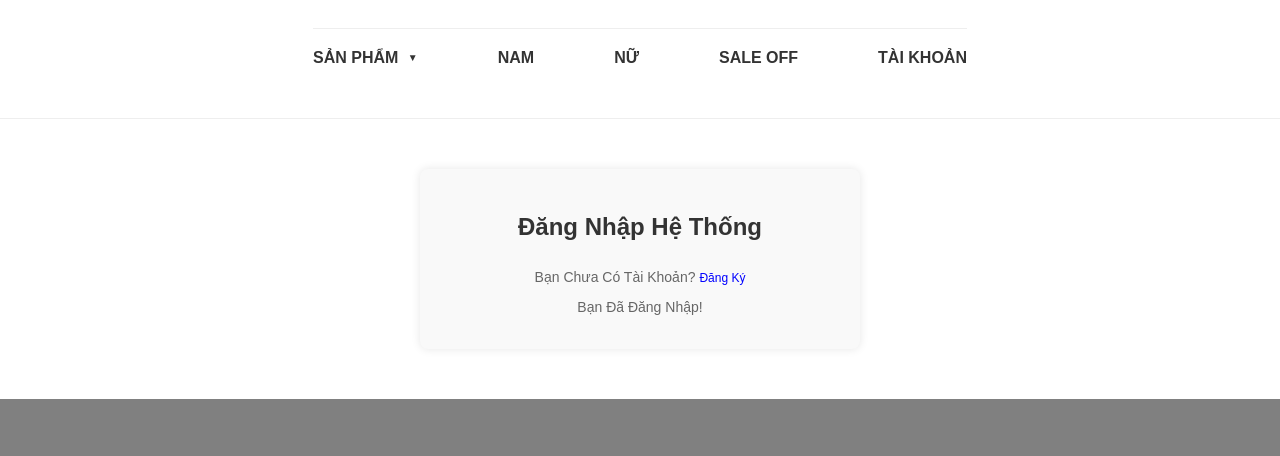
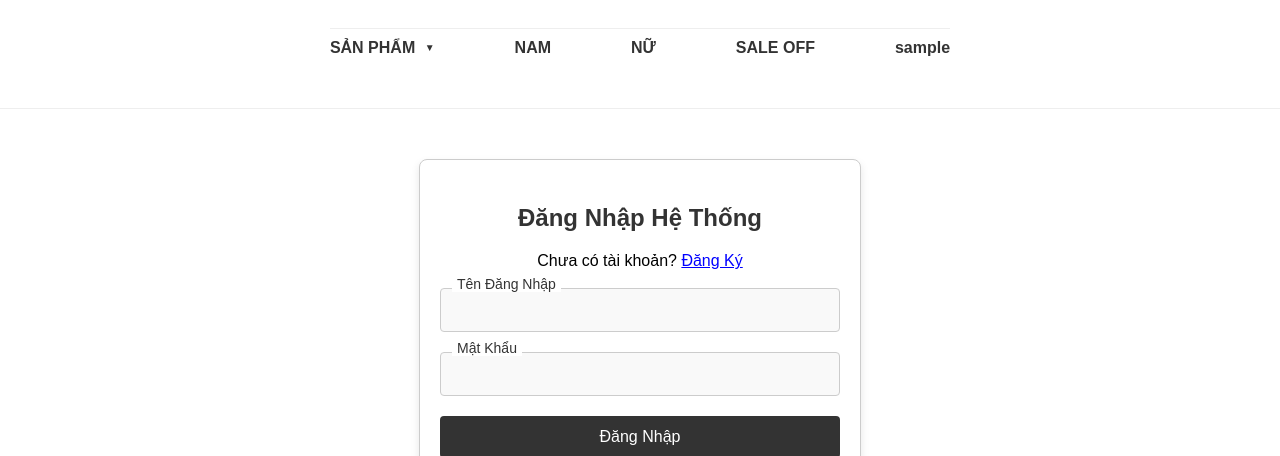
Before and after one commit to thuongrac/nhom2duan1, a PHP site: page /index.php?pg=dangnhap in a window 1280 px wide. Shown: the part 225-681 px from the top of the page. Run offline with PHP 8.4, Linux system fonts and the light colour scheme; the visitor is signed in with stand-in values (Sample User, id 1).

Commit message:
login.php

```diff
--- a/index.php
+++ b/index.php
@@ -15,29 +15,75 @@ $checkMK = 0; // Khởi tạo giá trị cho biến kiểm tra mật khẩu
 $saimatkhau = "";
 $saitaikhoan = "";
 
-// Xử lý đăng nhập
+// Kiểm tra đăng nhập
 if ($_SERVER['REQUEST_METHOD'] === 'POST' && isset($_GET['pg']) && $_GET['pg'] === 'dangnhap') {
-    $taikhoan = trim($_POST['taikhoan']);
-    $matkhau = trim($_POST['matkhau']);
+    $taikhoan = $_POST['taikhoan'];
+    $matkhau = $_POST['matkhau'];
 
     // Kiểm tra tài khoản và mật khẩu
-    $user = check_login($taikhoan, $matkhau); // Hàm check_login kiểm tra thông tin từ cơ sở dữ liệu
+    $user = check_login($taikhoan, $matkhau); // Hàm check_login sẽ trả về thông tin người dùng nếu đúng
 
     if ($user) {
-        // Lưu thông tin người dùng vào session
         $_SESSION['user_id'] = $user['id_user'];
         $_SESSION['taikhoan'] = $user['taikhoan'];
-
-        // Điều hướng về trang chủ sau khi đăng nhập thành công
-        header("Location: index.php");
+        header("Location: index.php"); // Redirect về trang chủ sau khi đăng nhập thành công
         exit();
     } else {
-        $checkMK = 1;
-        $saimatkhau = "Sai tài khoản hoặc mật khẩu.";
+        $checkMK = 1; // Đặt mã lỗi nếu sai mật khẩu
+        $saimatkhau = "Sai mật khẩu";
+    }
+}
+// Phần xử lý đăng ký
+if ($_SERVER['REQUEST_METHOD'] === 'POST' && isset($_GET['pg']) && $_GET['pg'] === 'dangky') {
+    $dienthoai = $_POST['dienthoai'];
+    $taikhoan = $_POST['username'];
+    $matkhau = $_POST['password'];
+    $success = ""; // Biến để lưu thông báo thành công
+
+    // Kiểm tra số điện thoại
+    if (!preg_match('/^0\d{9}$/', $dienthoai)) {
+        $error = "Số điện thoại phải có số 0 ở đầu và đúng 10 số.";
+    }
+
+    // Kiểm tra tài khoản và mật khẩu
+    if (strlen($taikhoan) < 6 || strlen($matkhau) < 6) {
+        $error = "Tên đăng nhập và mật khẩu phải có ít nhất 6 ký tự.";
+    }
+
+    // Kiểm tra xem tài khoản đã tồn tại chưa
+    if (empty($error) && is_username_taken($taikhoan)) {
+        $error = "Tên đăng nhập đã tồn tại.";
+    }
+
+    // Nếu không có lỗi, tiến hành đăng ký
+    if (empty($error)) {
+        // Mã hóa mật khẩu
+        $hashed_password = password_hash($matkhau, PASSWORD_DEFAULT);
+
+        // Thêm vào cơ sở dữ liệu
+        $stmt = pdo_get_connection()->prepare("INSERT INTO user (taikhoan, matkhau, sdt) VALUES (:taikhoan, :matkhau, :dienthoai)");
+        $stmt->bindParam(':taikhoan', $taikhoan);
+        $stmt->bindParam(':matkhau', $hashed_password);
+        $stmt->bindParam(':dienthoai', $dienthoai);
+
+        if ($stmt->execute()) {
+            $success = "Đăng ký thành công! Bạn sẽ được chuyển hướng đến trang đăng nhập trong 3 giây.";
+            // Tạo meta tag để tự động chuyển hướng
+            echo "<meta http-equiv='refresh' content='3;url=index.php?pg=dangnhap'>";
+        } else {
+            $error = "Đăng ký không thành công. Vui lòng thử lại.";
+        }
+    }
+
+    // Hiển thị thông báo lỗi hoặc thành công
+    if (!empty($error)) {
+        echo "<div class='notification error'>$error</div>";
+    } elseif (!empty($success)) {
+        echo "<div class='notification success'>$success</div>";
     }
 }
 
-
+    //////////////////
 if (!isset($_GET['pg'])) {
     include "view/home.php"; // Trang mặc định là home
 } else {
--- a/model/database.php
+++ b/model/database.php
@@ -1,6 +1,6 @@
 <?php
 $servername = "localhost";
-$port = 3307;
+$port = 3306;
 $username = "root";
 $password = "";
 $database = "dulieumau";
--- a/model/user.php
+++ b/model/user.php
@@ -2,19 +2,20 @@
 require_once 'database.php';
 
 function check_login($taikhoan, $matkhau) {
-    global $pdo;
+    // Get the PDO connection
+    $pdo = pdo_get_connection();
 
-    // Dùng prepared statement để tránh SQL Injection
+    // Use prepared statement to prevent SQL Injection
     $stmt = $pdo->prepare("SELECT * FROM user WHERE taikhoan = :taikhoan");
     $stmt->bindParam(':taikhoan', $taikhoan);
     $stmt->execute();
     $user = $stmt->fetch(PDO::FETCH_ASSOC);
 
-    // Kiểm tra nếu người dùng tồn tại và mật khẩu đúng
+    // Check if the user exists and the password is correct
     if ($user && password_verify($matkhau, $user['matkhau'])) {
         return $user;
     }
-    return false; // Trả về false nếu không tìm thấy tài khoản hoặc mật khẩu sai
+    return false; // Return false if no account found or incorrect password
 }
 
 
@@ -24,4 +25,6 @@ function is_username_taken($username) {
     $stmt->execute();
     return $stmt->fetchColumn() > 0; // Trả về true nếu tài khoản đã tồn tại
 }
+
+
 ?>
--- a/public/css/header.css
+++ b/public/css/header.css
@@ -139,3 +139,38 @@
     background-color: #f5f5f5;
     color: #000;
   }
+
+
+  /* .......... */
+  .dropdown {
+    position: relative;
+    display: inline-block;
+}
+
+.dropdown-toggle {
+    cursor: pointer;
+}
+
+.dropdown-menu {
+    display: none; /* Hide dropdown by default */
+    position: absolute;
+    background-color: white;
+    min-width: 160px;
+    box-shadow: 0 2px 8px rgba(0, 0, 0, 0.15);
+    z-index: 1;
+}
+
+.dropdown:hover .dropdown-menu {
+    display: block; /* Show dropdown on hover */
+}
+
+.dropdown-item {
+    padding: 10px 15px;
+    color: #333;
+    text-decoration: none;
+    display: block;
+}
+
+.dropdown-item:hover {
+    background-color: #f1f1f1; /* Change background on hover */
+}
--- a/view/dangnhap.php
+++ b/view/dangnhap.php
@@ -1,19 +1,19 @@
 
 
 <style>
-    /* Tổng quan về phần đăng nhập */
-/* Tổng quan về phần đăng nhập */
+   /* Đặt một số kiểu cho phần chứa biểu mẫu */
    #login {
   width: 100%;
   max-width: 400px;
   margin: 50px auto;
   padding: 20px;
-    background-color: #f9f9f9;
+  border: 1px solid #ccc;
   border-radius: 8px;
-    box-shadow: 0 0 10px rgba(0, 0, 0, 0.1);
+  box-shadow: 0 4px 8px rgba(0, 0, 0, 0.1);
+  background-color: #fff;
 }
 
-#login h3 {
+#login h3.login-title {
   text-align: center;
   font-size: 24px;
   margin-bottom: 20px;
@@ -22,128 +22,147 @@
 
 #login p {
   text-align: center;
+  margin-bottom: 20px;
   font-size: 14px;
-    color: #666;
 }
 
-/* Style cho các nhóm input */
-.form-group-login {
-    margin-bottom: 15px;
-    position: relative;
+#login p a {
+  color: #007bff;
+  text-decoration: none;
 }
 
-/* Style cho các input */
-input[type="text"],
-input[type="password"] {
-    width: 100%;
-    padding: 10px;
-    font-size: 16px;
-    border: 1px solid #ccc;
-    border-radius: 5px;
-    box-sizing: border-box;
-    outline: none;
-    transition: border-color 0.3s;
-}
-
-input[type="text"]:focus,
-input[type="password"]:focus {
-    border-color: #007bff;
-}
-
-/* Style cho các icon mắt */
-.eye {
-    position: absolute;
-    right: 15px;
-    top: 50%;
-    transform: translateY(-50%);
-    cursor: pointer;
-    font-size: 20px;
-    color: #ccc;
-}
-
-/* Style cho nút quên mật khẩu */
-a {
-    font-size: 12px;
-    color: #007bff;
-    text-decoration: none;
-    display: inline-block;
-    margin-top: 10px;
-}
-
-a:hover {
+#login p a:hover {
   text-decoration: underline;
 }
 
-/* Style cho nút đăng nhập */
-.btn-login {
-    margin-top: 20px;
-    text-align: center;
+/* Các nhóm trường nhập liệu */
+.form-group-login {
+  position: relative;
+  margin-bottom: 20px;
 }
-button[type="submit"] {
+
+.form-group-login input {
   width: 100%;
   padding: 12px;
   font-size: 16px;
-    background-color: #007bff; /* Màu xanh chủ đạo */
-    color: white;
+  border: 1px solid #ccc;
+  border-radius: 4px;
+  box-sizing: border-box;
+  background-color: #f9f9f9;
+}
+
+.form-group-login input:focus {
+  border-color: #007bff;
+  outline: none;
+}
+
+.form-group-login label {
+  position: absolute;
+  top: -12px;
+  left: 12px;
+  font-size: 14px;
+  color: #333;
+  background-color: #fff;
+  padding: 0 5px;
+  transition: all 0.2s ease;
+}
+
+/* Hiệu ứng cho input khi có dữ liệu */
+.form-group-login input:focus + label,
+.form-group-login input:not(:focus):not(:placeholder-shown) + label {
+  top: -20px;
+  font-size: 12px;
+  color: #007bff;
+}
+
+/* Nút đăng ký */
+.btn-login button {
+  width: 100%;
+  padding: 12px;
+  font-size: 16px;
+  background-color: #333;
+  color: #fff;
   border: none;
-    border-radius: 5px;
+  border-radius: 4px;
   cursor: pointer;
   transition: background-color 0.3s ease;
 }
 
-button[type="submit"]:hover {
-    background-color: #0056b3; /* Đổi màu khi hover */
+.btn-login button:hover {
+  background-color: #007bff;
 }
 
-/* Style cho thông báo lỗi */
-.center {
-    text-align: center;
-    color: red;
-    font-size: 14px;
-    margin-top: 10px;
+/* Biểu tượng mắt */
+.eye {
+  position: absolute;
+  right: 10px;
+  top: 50%;
+  transform: translateY(-50%);
+  cursor: pointer;
+  font-size: 18px;
+  color: #888;
 }
 
-/* Responsiveness */
-@media (max-width: 480px) {
-    #login {
-        width: 90%;
-        padding: 15px;
+.eye-none {
+  display: none;
 }
 
-    #login h3 {
-        font-size: 20px;
+.eye-slash {
+  display: block;
+}
+
+#password:focus + .eye {
+  display: block;
+}
+
+/* Tối ưu hóa cho thiết bị di động */
+@media (max-width: 768px) {
+  #login {
+    max-width: 100%;
+    padding: 20px;
   }
 }
 
+
+.notification {
+    padding: 15px;
+    margin: 10px 0;
+    border-radius: 5px;
+    font-size: 16px;
+    text-align: center;
+}
+
+.success {
+    background-color: #d4edda;
+    color: #155724;
+    border: 1px solid #c3e6cb;
+}
+
+.error {
+    background-color: #f8d7da;
+    color: #721c24;
+    border: 1px solid #f5c6cb;
+}
 
         </style>
    <section>
   <div id="login">
     <h3 class="login-title">Đăng Nhập Hệ Thống</h3>
-        <p>Bạn Chưa Có Tài Khoản? <a href="index.php?pg=dangky" style="color:blue">Đăng Ký</a></p>
-        <?php if (isset($_SESSION['user_id'])): ?>
-            <p>Bạn Đã Đăng Nhập!</p>
-        <?php else: ?>
+    <center><d>Chưa có tài khoản? <a href="index.php?pg=dangky" style="color:blue">Đăng Ký</a></d></center>
     <form action="index.php?pg=dangnhap" method="POST" id="form-login">
+      <br>
+      <!-- Các trường nhập liệu cho đăng nhập -->
       <div class="form-group-login">
-                    <input type="text" name="taikhoan" id="taikhoan" class="email-ip" placeholder="Tên đăng nhập" required />
+      <label for="username">Tên Đăng Nhập</label>
+        <input type="text" name="username" id="username" class="email-ip" placeholder=" " required />
       </div>
       <div class="form-group-login">
-                    <input type="password" name="matkhau" id="matkhau" placeholder="Mật khẩu" required />
+      <label for="password">Mật Khẩu</label>
+        <input type="password" name="password" id="password" placeholder=" " required />
       </div>
-                <?php
-                    // Hiển thị thông báo lỗi nếu có
-                    if($checkMK == 1){
-                        echo "<p class='center'>$saimatkhau</p>";
-                    } elseif ($checkMK == 2) {
-                        echo "<p class='center'>$saitaikhoan</p>";
-                    }
-                ?>
-                <a href="index.php?pg=forgot_matkhau" style="margin-left:52px; color:#000">Quên Mật Khẩu?</a>
       <div class="btn-login pt-1">
         <button type="submit">Đăng Nhập</button>
       </div>
     </form>
-        <?php endif; ?>
   </div>
 </section>
--- a/view/header.php
+++ b/view/header.php
@@ -16,75 +16,49 @@
 <body>
 <header class="header">
     <div class="container">
-
         <div class="col-md-4 col-sm-12 col-xs-12 evo-header-mobile">
-				<!-- <button type="button" class="evo-flexitem evo-flexitem-fill navbar-toggle collapsed visible-sm visible-xs" id="trigger-mobile"> -->
             <span class="icon-bar"></span>
             <span class="icon-bar"></span>
             <span class="icon-bar"></span>
-				</button>
             <div class="logo evo-flexitem evo-flexitem-fill">
                 <a href="index.php" class="logo-wrapper" title="Be Classy - Giày Da Nam, Giày Tây Nam Sang Trọng">
-						<img src="//bizweb.dktcdn.net/100/292/624/themes/758446/assets/logo.png?1730449446707" data-lazyload="//bizweb.dktcdn.net/100/292/624/themes/758446/assets/logo.png?1730449446707" alt="Be Classy - Giày Da Nam, Giày Tây Nam Sang Trọng" class="img-responsive center-block">
+                    <img src="public/upload/logo.png" data-lazyload="//bizweb.dktcdn.net/100/292/624/themes/758446/assets/logo.png?1730449446707" alt="Be Classy - Giày Da Nam, Giày Tây Nam Sang Trọng" class="img-responsive center-block">
                 </a>
             </div>
-
         </div>
 
         <div class="container nav-evo-watch">
             <div class="row">
                 <div class="col-md-12 col-lg-12">
                     <ul id="nav" class="nav">
-
-
-
-
-
-
-	<li class=" nav-item has-childs ">
+                        <li class="nav-item has-childs">
                             <a href="/san-pham-noi-bat" class="nav-link" title="DRESS SHOES">SẢN PHẨM <i class="fa fa-angle-down" data-toggle="dropdown"></i></a>
-
                             <ul class="dropdown-menu">
-
-
                                 <li class="nav-item-lv2"><a class="nav-link" href="/oxfords" title="OXFORD">Nam</a></li>
-
-
-
                                 <li class="nav-item-lv2"><a class="nav-link" href="/loafers" title="LOAFER">Nữ</a></li>
-
-
-
                                 <li class="nav-item-lv2"><a class="nav-link" href="/derby" title="DERBY">Khác</a></li>
-
                             </ul>
-
                         </li>
-
-
-
-
-
-    <li class="nav-item "><a class="nav-link" href="/he-thong-cua-hang" title="STORES">NAM</a></li>
-
-    <li class="nav-item "><a class="nav-link" href="/he-thong-cua-hang" title="STORES">NỮ</a></li>
-
-	<li class="nav-item "><a class="nav-link" href="/he-thong-cua-hang" title="STORES">SALE OFF</a></li>
-	<li class="nav-item "><a class="nav-link" href="index.php?pg=dangnhap" title="STORES">TÀI KHOẢN</a></li>
-
-
-
-
-
-
-
-
-
-
-
-
+                        <li class="nav-item"><a class="nav-link" href="/he-thong-cua-hang" title="STORES">NAM</a></li>
+                        <li class="nav-item"><a class="nav-link" href="/he-thong-cua-hang" title="STORES">NỮ</a></li>
+                        <li class="nav-item"><a class="nav-link" href="/he-thong-cua-hang" title="STORES">SALE OFF</a></li>
+                        <li class="nav-item">
+                            <?php if (isset($_SESSION['username'])): ?>
+                                <div class="dropdown">
+                                    <a class="nav-link dropdown-toggle" href="#" title="USER"><?php echo htmlspecialchars($_SESSION['username']); ?></a>
+                                    <div class="dropdown-menu">
+                                        <a class="dropdown-item" href="profile.php">Thông Tin Cá Nhân</a>
+                                        <a class="dropdown-item" href="change-password.php">Đổi Mật Khẩu</a>
+                                        <a class="dropdown-item" href="index.php?pg=dangxuat">Đăng Xuất</a>
+                                    </div>
+                                </div>
+                            <?php else: ?>
+                                <a class="nav-link" href="index.php?pg=dangnhap" title="STORES">TÀI KHOẢN</a>
+                            <?php endif; ?>
+                        </li>
                     </ul>
                 </div>
             </div>
         </div>
+    </div>
 </header>
```
Also changed, not shown: view/home.php (+6 -4 lines), public/upload/b1.jpg (deleted), public/upload/b1.png (added), public/upload/b2.jpg (deleted), public/upload/b2.png (added), public/upload/b3.jpg (deleted), public/upload/b3.png (added), public/upload/b4.jpg (deleted), public/upload/b4.png (added), public/upload/logo.png, 3 other files. Lines whose indentation alone changed are shown as unchanged.
